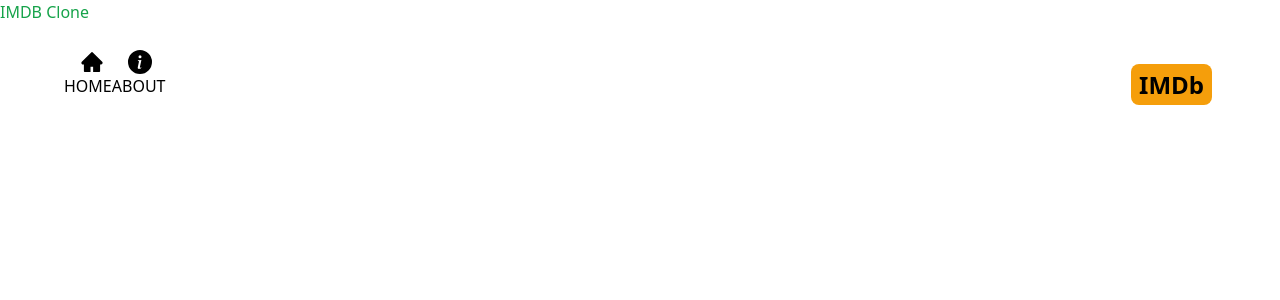
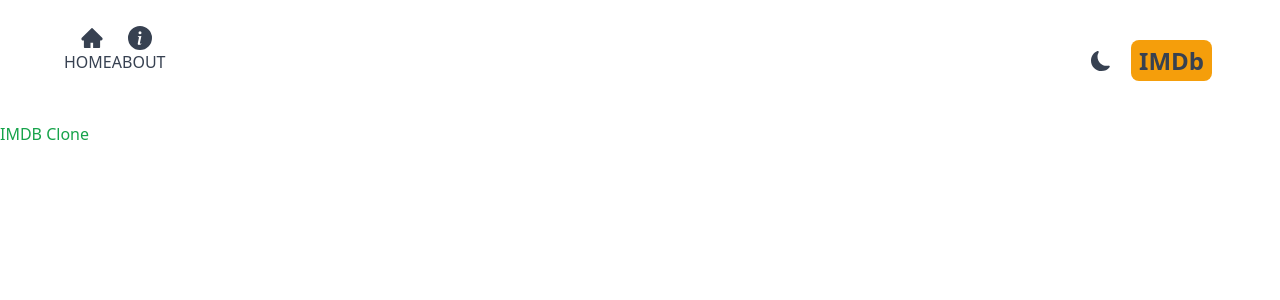
Before and after one commit to rakibcoding/imdb_nextJS, a Next.js app: page / in a window 1280 px wide. Shown: the top 300 px of the page. Built offline with nearby package versions, Linux system fonts and the light colour scheme.

Commit message:
add dark mode

```diff
--- a/package.json
+++ b/package.json
@@ -12,6 +12,7 @@
     "eslint": "8.36.0",
     "eslint-config-next": "13.2.4",
     "next": "13.2.4",
+    "next-themes": "^0.2.1",
     "react": "18.2.0",
     "react-dom": "18.2.0",
     "react-icons": "^4.8.0"
--- a/src/app/layout.js
+++ b/src/app/layout.js
@@ -1,4 +1,5 @@
 import Header from '@/components/Header'
+import Providers from '@/components/Providers'
 import './globals.css'
 
 export const metadata = {
@@ -9,8 +10,12 @@
 export default function RootLayout({ children }) {
   return (
     <html lang="en">
-      <body>{children}</body>
-      <Header/>
+      <body>
+        <Providers>
+          <Header />
+          {children}
+        </Providers>
+      </body>
     </html>
   )
 }
--- /dev/null
+++ b/src/components/DarkModeSwitch.js
@@ -0,0 +1,22 @@
+"use client"
+
+import { MdLightMode } from 'react-icons/md'
+import { BsFillMoonFill } from 'react-icons/bs'
+import { useTheme } from 'next-themes'
+import { useEffect, useState } from 'react'
+
+export default function DarkModeSwitch() {
+    const { systemTheme, theme, setTheme } = useTheme()
+    const [mounted, setMounted] = useState(false)
+    useEffect(()=>setMounted(true),[])
+    const currentTheme = theme === 'system' ? systemTheme : theme
+    return (
+        <>
+            {mounted && ( currentTheme === 'dark' ? (
+            <MdLightMode className='text-xl cursor-pointer hover:text-amber-500' onClick={()=>setTheme('light')} />
+            ) : (
+            <BsFillMoonFill className='text-xl cursor-pointer hover:text-amber-500' onClick={()=>setTheme('dark')} />
+            ))}
+        </>
+    )
+}
--- a/src/components/Header.js
+++ b/src/components/Header.js
@@ -3,6 +3,7 @@
 import { AiFillHome } from 'react-icons/ai'
 import { BsInfoCircleFill } from 'react-icons/bs'
 import Link from 'next/link'
+import DarkModeSwitch from './DarkModeSwitch';
 
 export default function Header() {
   return (
@@ -12,6 +13,7 @@
           <MenuItem title='ABOUT' address='/about' Icon={BsInfoCircleFill} />
         </div>
       <div className="flex items-center space-x-5">
+        <DarkModeSwitch/>
         <Link href="/">
           <h2 className="text-2xl">
             <span className="font-bold bg-amber-500 py-1 px-2 rounded-lg mr-1">
--- /dev/null
+++ b/src/components/Providers.js
@@ -0,0 +1,14 @@
+"use client"
+
+import { ThemeProvider } from 'next-themes'
+import React from 'react'
+
+export default function Providers({ children }) {
+    return (
+        <ThemeProvider enableSystem={true} attribute='class'>
+            <div className="dark:bg-gray-700 dark:text-gray-200 text-gray-700 transition-colors duration-300 min-h-screen select-none">
+            {children}
+            </div>
+        </ThemeProvider>
+    )
+}
--- a/tailwind.config.js
+++ b/tailwind.config.js
@@ -12,4 +12,5 @@
     extend: {},
   },
   plugins: [],
+  darkMode: 'class',
 }
```
Also changed, not shown: src/components/MenuItem.js (line endings or trailing spaces), 2 other files (tests, documents, lock files or other folders).
